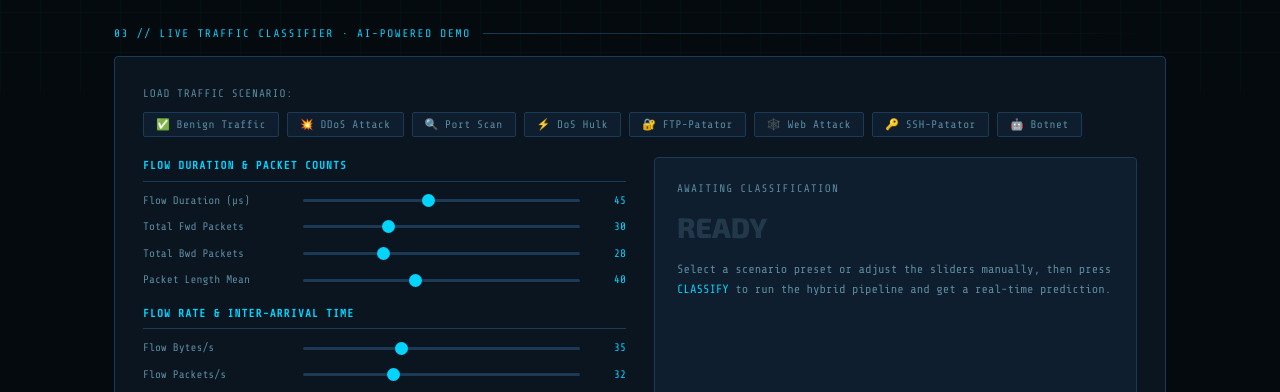
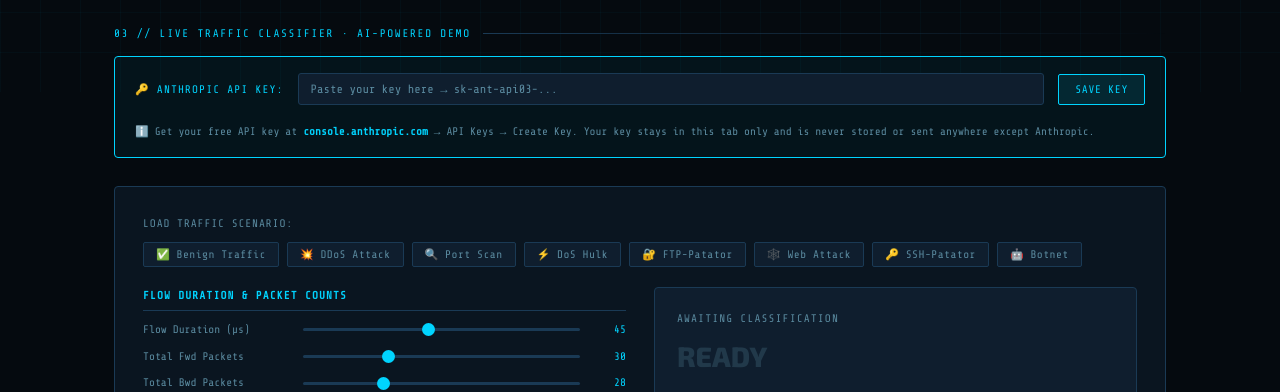
Before and after one commit to Jaybeecrypt/nids-project, a plain HTML site: page index.html in a window 1280 px wide. Shown: the part 708-1100 px from the top of the page. Drawn offline with nearby package versions, Linux system fonts and the light colour scheme.

Commit message:
Update index.html

```diff
--- a/index.html
+++ b/index.html
@@ -286,6 +286,69 @@
     font-size: 11px;
     color: var(--text-dim);
     margin-top: 5px;
+  }
+
+  /* ═══════════════════════════════════════════
+     API KEY BANNER
+  ═══════════════════════════════════════════ */
+  .apikey-banner {
+    background: rgba(0,212,255,0.05);
+    border: 1px solid var(--accent);
+    border-radius: 4px;
+    padding: 16px 20px;
+    margin-bottom: 28px;
+    display: flex;
+    align-items: center;
+    gap: 14px;
+    flex-wrap: wrap;
+  }
+  .apikey-banner .key-label {
+    font-family: var(--mono);
+    font-size: 11px;
+    color: var(--accent);
+    letter-spacing: 0.1em;
+    white-space: nowrap;
+  }
+  .apikey-banner input[type=text] {
+    flex: 1;
+    min-width: 220px;
+    background: var(--surface2);
+    border: 1px solid var(--border);
+    border-radius: 3px;
+    color: var(--text);
+    font-family: var(--mono);
+    font-size: 12px;
+    padding: 8px 12px;
+    outline: none;
+    transition: border-color 0.2s;
+  }
+  .apikey-banner input[type=text]:focus {
+    border-color: var(--accent);
+  }
+  .apikey-banner input[type=text]::placeholder {
+    color: var(--text-dim);
+  }
+  .apikey-save-btn {
+    font-family: var(--mono);
+    font-size: 11px;
+    letter-spacing: 0.06em;
+    padding: 8px 16px;
+    border-radius: 2px;
+    border: 1px solid var(--accent);
+    background: rgba(0,212,255,0.1);
+    color: var(--accent);
+    cursor: pointer;
+    transition: all 0.2s;
+    white-space: nowrap;
+  }
+  .apikey-save-btn:hover {
+    background: rgba(0,212,255,0.2);
+  }
+  .apikey-status {
+    font-family: var(--mono);
+    font-size: 11px;
+    width: 100%;
+    margin-top: 4px;
   }
 
   /* ═══════════════════════════════════════════
@@ -816,6 +879,20 @@
        03 — LIVE CLASSIFIER
   ══════════════════════════════════════ -->
   <div class="section-label">03 // Live Traffic Classifier · AI-Powered Demo</div>
+
+  <!-- API Key Banner -->
+  <div class="apikey-banner">
+    <span class="key-label">🔑 ANTHROPIC API KEY:</span>
+    <input type="text" id="apiKeyInput"
+           placeholder="Paste your key here → sk-ant-api03-..."
+           autocomplete="off" spellcheck="false"/>
+    <button class="apikey-save-btn" onclick="saveKey()">SAVE KEY</button>
+    <div class="apikey-status" id="apiKeyStatus" style="color:var(--text-dim);">
+      ℹ️ Get your free API key at <strong style="color:var(--accent)">console.anthropic.com</strong>
+      → API Keys → Create Key. Your key stays in this tab only and is never stored or sent anywhere except Anthropic.
+    </div>
+  </div>
+
   <div class="card">
 
     <!-- Scenario presets -->
@@ -1143,8 +1220,44 @@ function loadScenario(key, btn) {
   });
 }
 
-/* ── 5. AI CLASSIFIER ── */
+/* ── 5. API KEY MANAGEMENT ── */
+let _apiKey = '';
+
+function saveKey() {
+  const input = document.getElementById('apiKeyInput');
+  const status = document.getElementById('apiKeyStatus');
+  const val = input.value.trim();
+
+  if (!val) {
+    status.style.color = 'var(--danger)';
+    status.textContent = '✗ Please paste your API key first.';
+    return;
+  }
+  if (!val.startsWith('sk-ant-')) {
+    status.style.color = 'var(--warn)';
+    status.textContent = '⚠ That does not look like a valid Anthropic key. It should start with sk-ant-...';
+    return;
+  }
+
+  _apiKey = val;
+  // Mask the displayed key for security
+  input.value = val.slice(0, 14) + '••••••••••••••••••••' + val.slice(-4);
+  input.disabled = true;
+  status.style.color = 'var(--accent2)';
+  status.textContent = '✓ API key saved for this session. You can now classify traffic flows.';
+}
+
+/* ── 6. AI CLASSIFIER ── */
 async function runClassify() {
+  // Check API key is set
+  if (!_apiKey) {
+    const status = document.getElementById('apiKeyStatus');
+    status.style.color = 'var(--danger)';
+    status.textContent = '✗ Please paste your API key above and click SAVE KEY before classifying.';
+    document.getElementById('apiKeyInput').focus();
+    return;
+  }
+
   const btn = document.getElementById('classifyBtn');
   btn.disabled = true;
   btn.querySelector('span').textContent = '⏳ RUNNING PIPELINE...';
@@ -1209,7 +1322,12 @@ Respond ONLY with this exact JSON (no markdown, no extra text):
   try {
     const response = await fetch("https://api.anthropic.com/v1/messages", {
       method: "POST",
-      headers: { "Content-Type": "application/json" },
+      headers: {
+        "Content-Type": "application/json",
+        "x-api-key": _apiKey,
+        "anthropic-version": "2023-06-01",
+        "anthropic-dangerous-direct-browser-access": "true"
+      },
       body: JSON.stringify({
         model: "claude-sonnet-4-20250514",
         max_tokens: 700,
@@ -1294,13 +1412,14 @@ Respond ONLY with this exact JSON (no markdown, no extra text):
       <div class="result-verdict" style="color:var(--danger);font-size:18px;">
         Classification Failed
       </div>
-      <div style="font-family:var(--mono);font-size:12px;color:var(--danger);margin-top:8px;">
+      <div style="font-family:var(--mono);font-size:11px;color:var(--danger);margin-top:8px;">
         ${err.message}
       </div>
       <div style="font-family:var(--mono);font-size:11px;color:var(--text-dim);margin-top:12px;">
-        Make sure you are opening this file through the Claude.ai artifact viewer,
-        which handles the API authentication automatically. The file cannot call
-        the Anthropic API when opened directly from your file system.
+        Common fixes: Make sure your API key is correct and starts with sk-ant-...
+        Check that your Anthropic account has credits at console.anthropic.com.
+        If the error says "Failed to fetch", your browser may be blocking the request —
+        try a different browser (Chrome or Edge work best).
       </div>`;
   }
 
@@ -1311,3 +1430,5 @@ Respond ONLY with this exact JSON (no markdown, no extra text):
 </script>
 </body>
 </html>
+
+Fix: add API key input for live classifier
```
